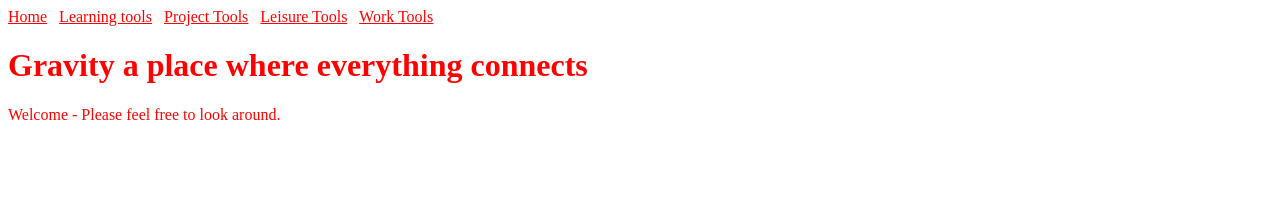
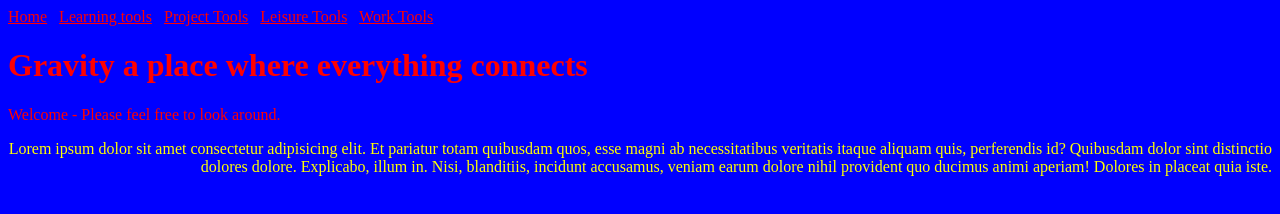
Before and after one commit to Dante9900/gravity, a plain HTML site: page index.html in a window 1280 px wide. Drawn offline with Linux system fonts and the light colour scheme.

Commit message:
something new

```diff
--- a/index.html
+++ b/index.html
@@ -21,9 +21,11 @@
 
     <h1>Gravity a place where everything connects</h1>
 
-    </p>
+    <p>
     Welcome - Please feel free to look around.
     </p>
+
+    <p class="text-right">Lorem ipsum dolor sit amet consectetur adipisicing elit. Et pariatur totam quibusdam quos, esse magni ab necessitatibus veritatis itaque aliquam quis, perferendis id? Quibusdam dolor sint distinctio dolores dolore. Explicabo, illum in. Nisi, blanditiis, incidunt accusamus, veniam earum dolore nihil provident quo ducimus animi aperiam! Dolores in placeat quia iste.</p>
 
 </body>
 
--- a/style.css
+++ b/style.css
@@ -1,3 +1,12 @@
 * {
     color: red;
+    background-color: blue;
+
+
 }
+
+
+.text-right {
+    text-align: right;
+    color: yellow;
+}
```
